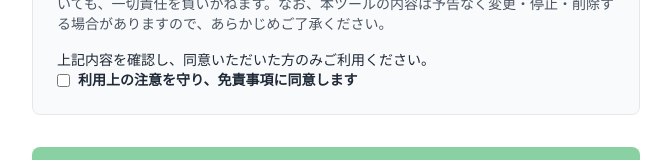
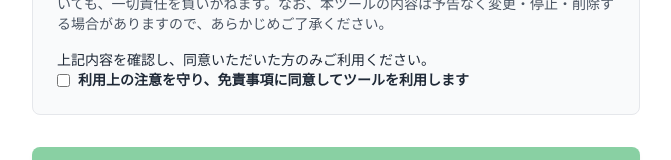
Before and after one commit to s-matsushita0902/sketchup-material-editor, a plain HTML site: page index.html in a window 1280 px wide. Shown: the part 535-695 px from the top of the page, without its empty margins (304-975 px from the left). Drawn offline with nearby package versions, Linux system fonts and the light colour scheme.

Commit message:
Update index.html

```diff
--- a/index.html
+++ b/index.html
@@ -82,7 +82,7 @@
 		</p>
             <div class="flex items-center">
                 <input type="checkbox" id="disclaimer-checkbox" class="rounded text-indigo-600 focus:ring-indigo-500">
-                <label for="disclaimer-checkbox" class="ml-2 text-sm font-bold text-gray-800">利用上の注意を守り、免責事項に同意します</label>
+                <label for="disclaimer-checkbox" class="ml-2 text-sm font-bold text-gray-800">利用上の注意を守り、免責事項に同意してツールを利用します</label>
             </div>
         </div>
 
```
